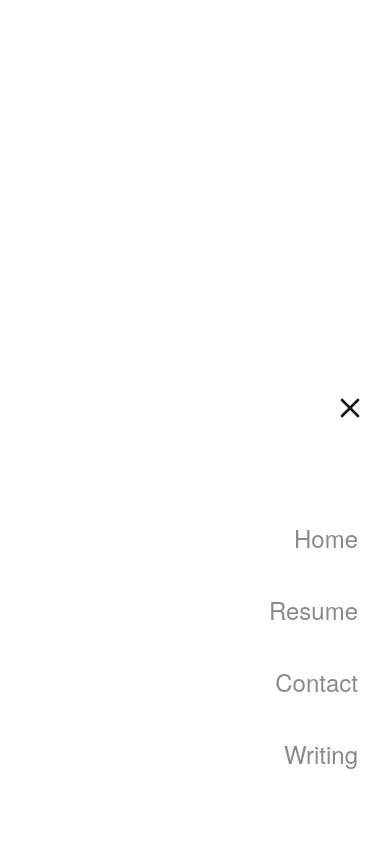
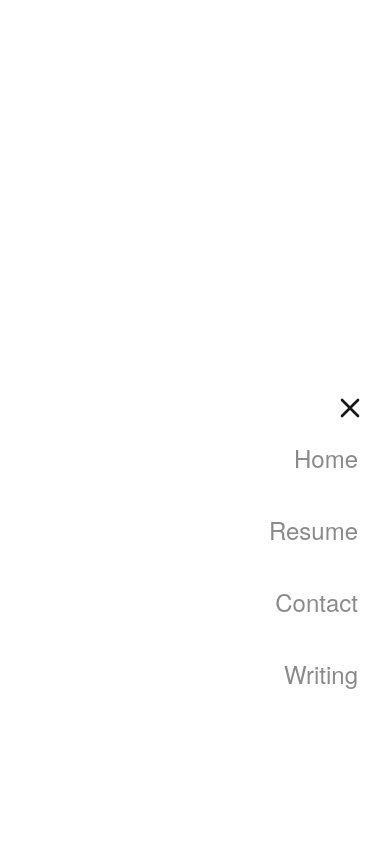
Before and after one commit to OGQhris/ChrisPortfolio, a Next.js app: page / in a window 390 px wide. Both pictures are taken after a click on the button "Toggle menu". Shown: the top 844 px of the page. Built offline with nearby package versions, Linux system fonts and the light colour scheme; a web font is replaced by a local one.

Commit message:
Edited hamburger menu for mobile to have a better user experience.

```diff
--- a/components/Navbar.tsx
+++ b/components/Navbar.tsx
@@ -78,8 +78,11 @@ const Navbar = () => {
                         <div className="flex flex-col h-full">
                             <div className="flex justify-end p-4 pt-96">
                                 <button
-                                    onClick={() => setIsMenuOpen(false)}
-                                    className="p-2 hover:opacity-70 transition-opacity"
+                                    onClick={(e) => {
+                                        e.stopPropagation();
+                                        setIsMenuOpen(false);
+                                    }}
+                                    className="p-2 hover:opacity-70 transition-opacity z-50"
                                     aria-label="Close menu"
                                 >
                                     <svg
@@ -95,7 +98,7 @@ const Navbar = () => {
                                     </svg>
                                 </button>
                             </div>
-                            <div className="flex flex-col items-end justify-center flex-1 px-8">
+                            <div className="flex flex-col items-end justify-center flex-1 px-8 -mt-40">
                                 <ul className="flex flex-col items-end space-y-10 text-2xl">
                                     <li>
                                         <Link
```
